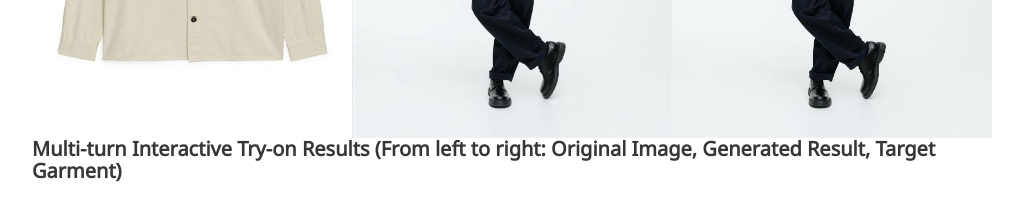
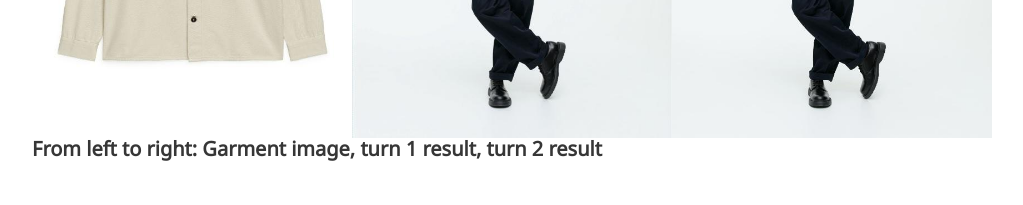
Before and after one commit to mt-Harden/FitTalk.github.io, a plain HTML site: page index.html in a window 1280 px wide. Shown: the part 4880-5085 px from the top of the page, without its empty margins (128-1151 px from the left). Drawn offline with nearby package versions, Linux system fonts and the light colour scheme; some icons are missing; a web font is replaced by a local one.

Commit message:
update web

```diff
--- a/index.html
+++ b/index.html
@@ -136,7 +136,7 @@
         <img src="./static/images/multiturn/multi-turn 6.jpg" class="image" alt="Multi-turn result 6"/>
         <img src="./static/images/multiturn/multi-turn 7.jpg" class="image" alt="Multi-turn result 7"/>
         <img src="./static/images/multiturn/multi-turn 8.jpg" class="image" alt="Multi-turn result 8"/>
-        <h5 class="title is-5">Multi-turn Interactive Try-on Results (From left to right: Original Image, Generated Result, Target Garment)</h5>
+        <h5 class="title is-5">From left to right: Garment image, turn 1 result, turn 2 result</h5>
         <br/>
 
         <!-- img. -->
```
